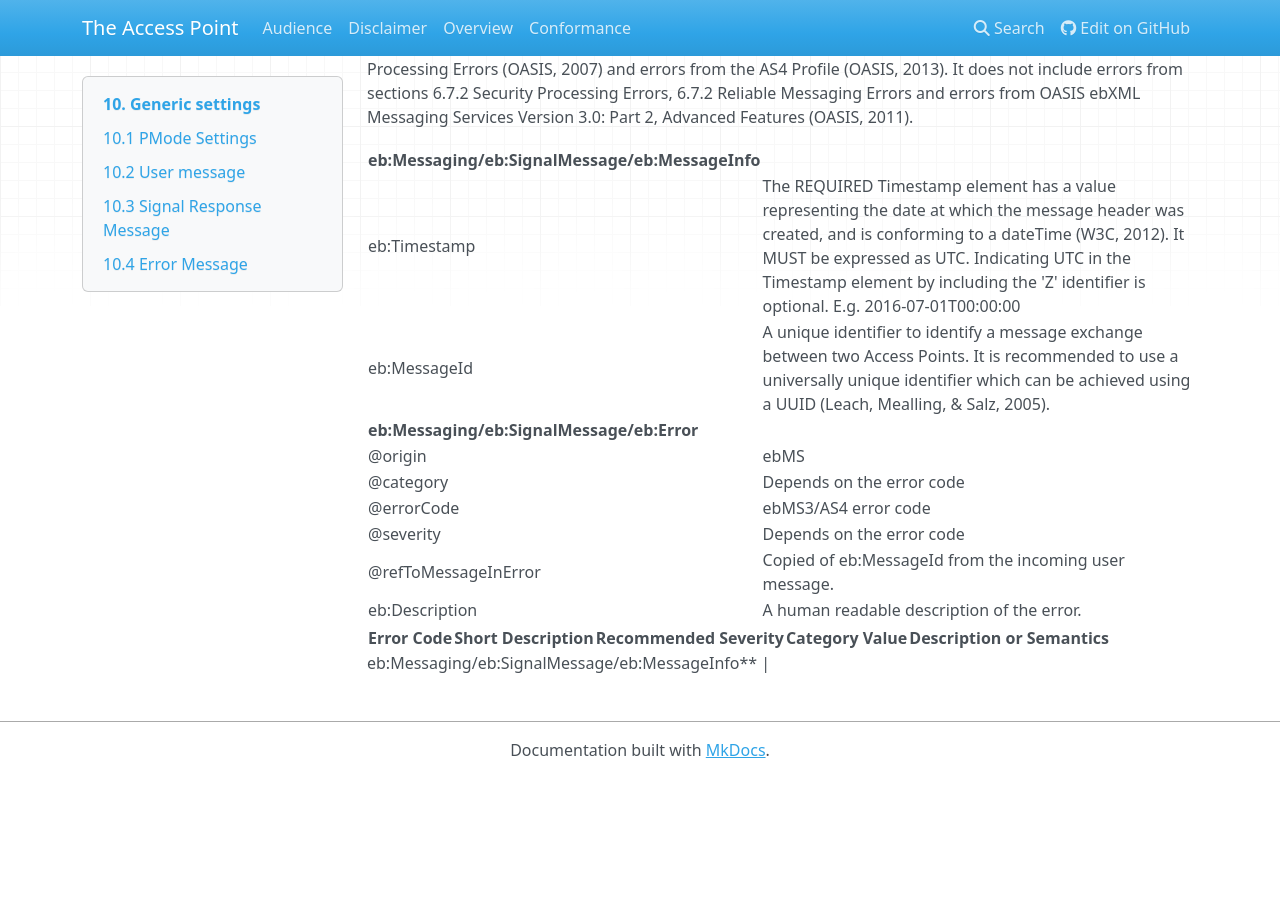
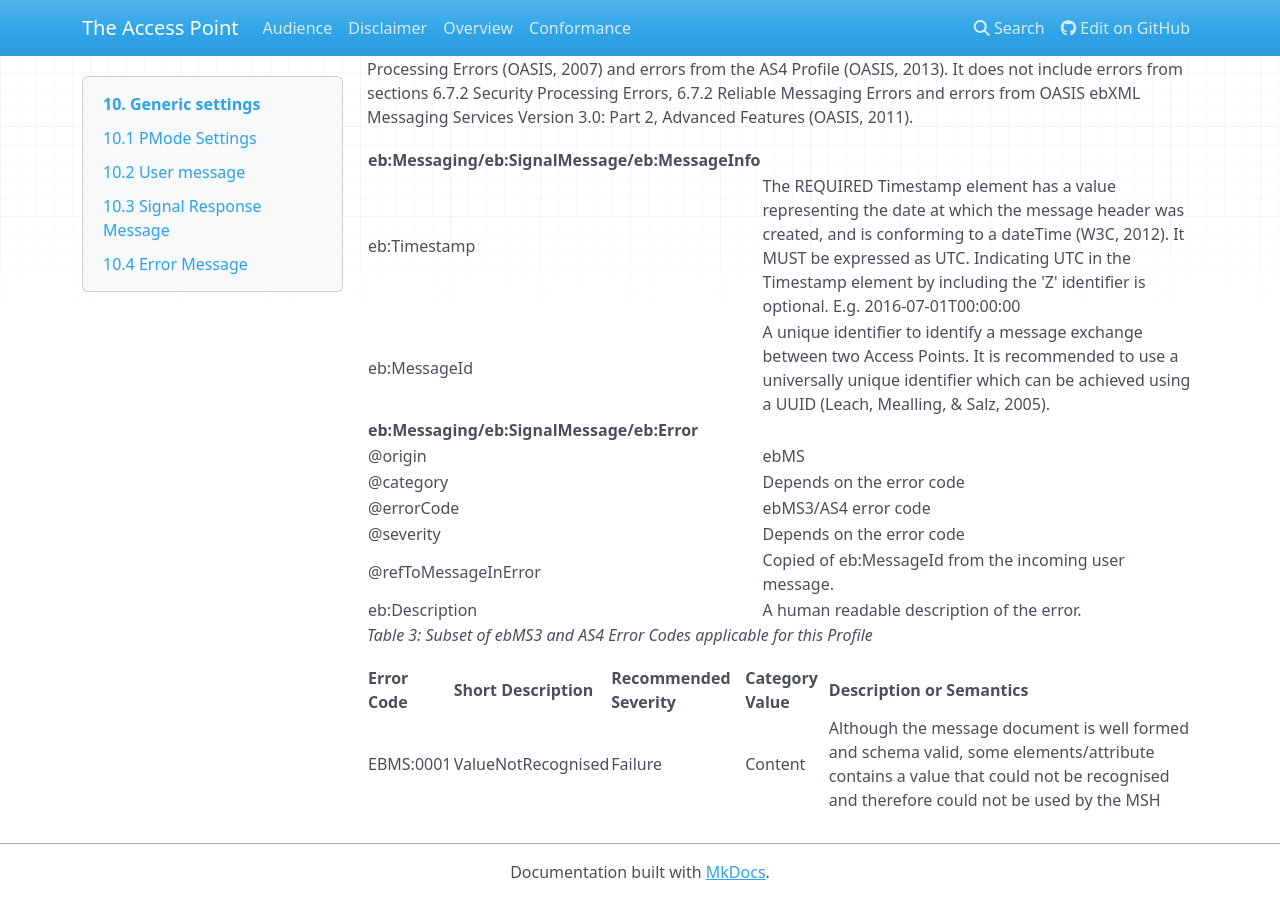
Before and after one commit to Digital-Business-Council/Access-Point, an MkDocs documentation site: the page built from docs/generic-settings.md, in a window 1280 px wide and 900 px high, scrolled down 1774 px. Built offline with MkDocs 1.6.1, drawn with Linux system fonts in a browser that asks for light colours; nearby versions of some CDN libraries; old or Windows-style settings are respelled for this version of MkDocs; before the commit the page ends 2552 px from its top, so only the background shows below that.

Commit message:
Update generic-settings.md

```diff
--- a/docs/generic-settings.md
+++ b/docs/generic-settings.md
@@ -70,10 +70,9 @@ eb:MessageId | A unique identifier to identify a message exchange between two Ac
 @refToMessageInError | Copied of eb:MessageId from the incoming user message. |
 eb:Description | A human readable description of the error. |
 
+*Table 3: Subset of ebMS3 and AS4 Error Codes applicable for this Profile*
+
 | | | | | |
 | ---| ----| ----| ----| ----|
 **Error Code**| **Short Description** | **Recommended Severity** | **Category Value** | **Description or Semantics**|
-
-
-
-eb:Messaging/eb:SignalMessage/eb:MessageInfo** |
+EBMS:0001 | ValueNotRecognised | Failure | Content | Although the message document is well formed and schema valid, some elements/attribute contains a value that could not be recognised and therefore could not be used by the MSH |
```
